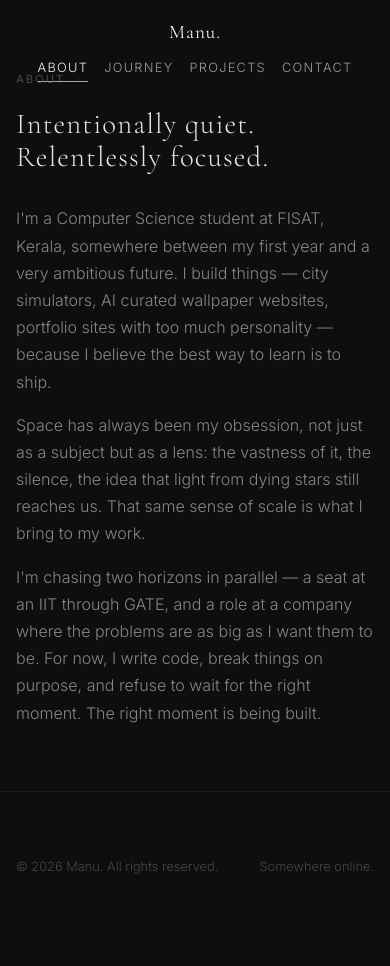
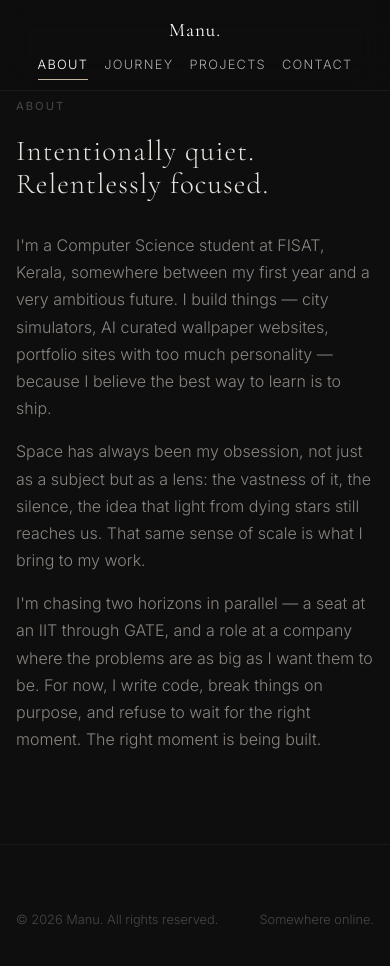
Before and after one commit to manu-k06/manu.space-v1, a React (Vite) app: page /about in a window 390 px wide. Shown: the top 966 px of the page. Before the commit the page ends 942 px from the top, so only its background shows below. Built offline with nearby package versions, Linux system fonts and the light colour scheme.

Commit message:
fix(nav): resolve navbar collision with frosted glass backdrop and layout clearance

```diff
--- a/src/components/Layout.jsx
+++ b/src/components/Layout.jsx
@@ -1,4 +1,4 @@
-import React from 'react';
+import React, { useEffect } from 'react';
 import { Outlet, useLocation } from 'react-router-dom';
 import { Navbar } from './Navbar';
 import { Footer } from './Footer';
@@ -13,6 +13,11 @@ import { Footer } from './Footer';
 export function Layout() {
   const location = useLocation();
   const isHome = location.pathname === '/';
+
+  // Automatically reset scroll to top on route navigation to prevent top-offset collisions
+  useEffect(() => {
+    window.scrollTo(0, 0);
+  }, [location.pathname]);
 
   return (
     <>
--- a/src/components/Navbar.jsx
+++ b/src/components/Navbar.jsx
@@ -1,15 +1,42 @@
-import React from 'react';
-import { Link, NavLink } from 'react-router-dom';
+import React, { useState, useEffect } from 'react';
+import { Link, NavLink, useLocation } from 'react-router-dom';
 
 /**
  * Global Navigation Component.
  *
- * Uses React Router's `NavLink` to automatically determine if a link
- * is active without having to hardcode "active" on individual pages.
+ * Features:
+ * - Route awareness: automatically applies subpage styling on non-home pages
+ * - Scroll awareness: applies frosted glass backdrop on scroll or subpages
+ *   to completely prevent navbar text collisions with scrolling page content.
+ * - Active route styling via React Router's `NavLink`.
  */
 export function Navbar() {
+  const location = useLocation();
+  const isHome = location.pathname === '/';
+  const [isScrolled, setIsScrolled] = useState(false);
+
+  useEffect(() => {
+    const handleScroll = () => {
+      setIsScrolled(window.scrollY > 20);
+    };
+
+    handleScroll();
+    window.addEventListener('scroll', handleScroll, { passive: true });
+    return () => window.removeEventListener('scroll', handleScroll);
+  }, []);
+
+  const navClasses = [
+    'site-nav',
+    'fade-in',
+    !isHome ? 'site-nav--subpage' : '',
+    isScrolled ? 'site-nav--scrolled' : '',
+  ]
+    .filter(Boolean)
+    .join(' ');
+
   return (
-    <nav className="site-nav fade-in">
+    <nav className={navClasses}>
+
       <div className="container">
         <Link to="/" className="brand">
           Manu.
--- a/src/pages/Journey.jsx
+++ b/src/pages/Journey.jsx
@@ -12,7 +12,8 @@ import { TimelineItem } from '../components/TimelineItem';
 export function Journey() {
   return (
     <section className="section">
-      <div className="container" style={{ paddingTop: 'var(--space-2xl)' }}>
+      <div className="container">
+
         <div className="fade-in">
           <span className="label">Journey</span>
           <h2 style={{ margin: 'var(--space-sm) 0 var(--space-xl)' }}>
--- a/src/pages/Projects.jsx
+++ b/src/pages/Projects.jsx
@@ -11,7 +11,8 @@ import { ProjectCard } from '../components/ProjectCard';
 export function Projects() {
   return (
     <section className="section">
-      <div className="container" style={{ paddingTop: 'var(--space-2xl)' }}>
+      <div className="container">
+
         <div className="fade-in">
           <span className="label">Selected Work</span>
           <h2 style={{ margin: 'var(--space-sm) 0 var(--space-md)' }}>
--- a/src/styles/base.css
+++ b/src/styles/base.css
@@ -32,6 +32,9 @@
   --space-lg:  4rem;
   --space-xl:  6rem;
   --space-2xl: 10rem;
+
+  /* Navigation Height */
+  --nav-height: 72px;
 
   /* Transitions */
   --ease-out-expo: cubic-bezier(0.16, 1, 0.3, 1);
@@ -142,14 +145,18 @@ p {
 }
 
 .section {
-  padding: var(--space-xl) 0;
+  padding-top: calc(var(--nav-height) + var(--space-md));
+  padding-bottom: var(--space-xl);
   flex: 1;
 }
 
 .section--full {
-  min-height: calc(100vh - 120px);
+  min-height: 100vh;
+  min-height: 100dvh;
   display: flex;
   align-items: center;
+  padding-top: calc(var(--nav-height) + var(--space-sm));
+  padding-bottom: var(--space-lg);
 }
 
 /* --- Animations --- */
--- a/src/styles/layout.css
+++ b/src/styles/layout.css
@@ -8,10 +8,30 @@
   top: 0;
   left: 0;
   width: 100%;
-  padding: var(--space-md) 0;
+  padding: 1.5rem 0;
   z-index: 100;
-  mix-blend-mode: difference; /* Ensures text is visible across light/dark parts of the image */
+  transition: background-color var(--transition-base),
+              backdrop-filter var(--transition-base),
+              border-color var(--transition-base),
+              padding var(--transition-base);
 }
+
+/* On Home at top: blend over hero image */
+.site-nav:not(.site-nav--subpage):not(.site-nav--scrolled) {
+  mix-blend-mode: difference;
+}
+
+/* On subpages OR when scrolled: frosted glass to prevent content collision */
+.site-nav.site-nav--subpage,
+.site-nav.site-nav--scrolled {
+  background-color: rgba(14, 14, 14, 0.85);
+  backdrop-filter: blur(16px);
+  -webkit-backdrop-filter: blur(16px);
+  border-bottom: 1px solid rgba(255, 255, 255, 0.06);
+  mix-blend-mode: normal;
+  padding: 1rem 0;
+}
+
 
 .site-nav .container {
   display: flex;
@@ -242,8 +262,15 @@
 }
 
 @media (max-width: 768px) {
+  :root {
+    --nav-height: 85px;
+  }
   .site-nav {
     padding: var(--space-sm) 0;
+  }
+  .site-nav.site-nav--subpage,
+  .site-nav.site-nav--scrolled {
+    padding: 0.85rem 0;
   }
   .site-nav .container {
     flex-direction: column;
```
